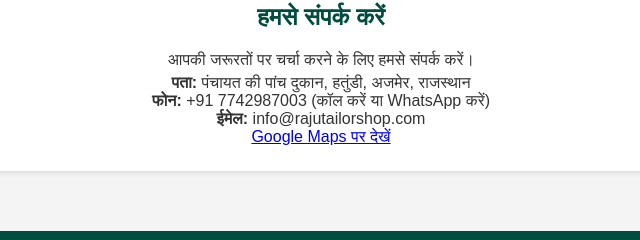
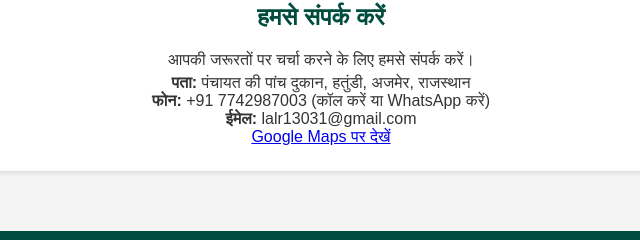
Before and after one commit to lalr13031-lgtm/Raju-Baroliya-Tailoring-Shop-hatundi-ajmer-rajasthan, a plain HTML site: page index.html in a window 1280 px wide. Shown: the part 1641-1881 px from the top of the page, 319-959 px from the left. Drawn offline with Linux system fonts and the light colour scheme.

Commit message:
Update index.html

```diff
--- a/index.html
+++ b/index.html
@@ -196,7 +196,7 @@
                                 <p>
                                         <strong>पता:</strong> पंचायत की पांच दुकान, हतुंडी, अजमेर, राजस्थान<br>
                                         <strong>फोन:</strong> +91 7742987003 (कॉल करें या WhatsApp करें)<br>
-                                        <strong>ईमेल:</strong> info@rajutailorshop.com<br>
+                                        <strong>ईमेल:</strong> lalr13031@gmail.com<br>
                                         <a href="https://maps.google.com/?cid=11849837126425228558&g_mp=Cidnb29nbGUubWFwcy5wbGFjZXMudjEuUGxhY2VzLlNlYXJjaFRleHQ"
                                                 target="_blank">Google Maps पर देखें</a>
                                 </p>
```
